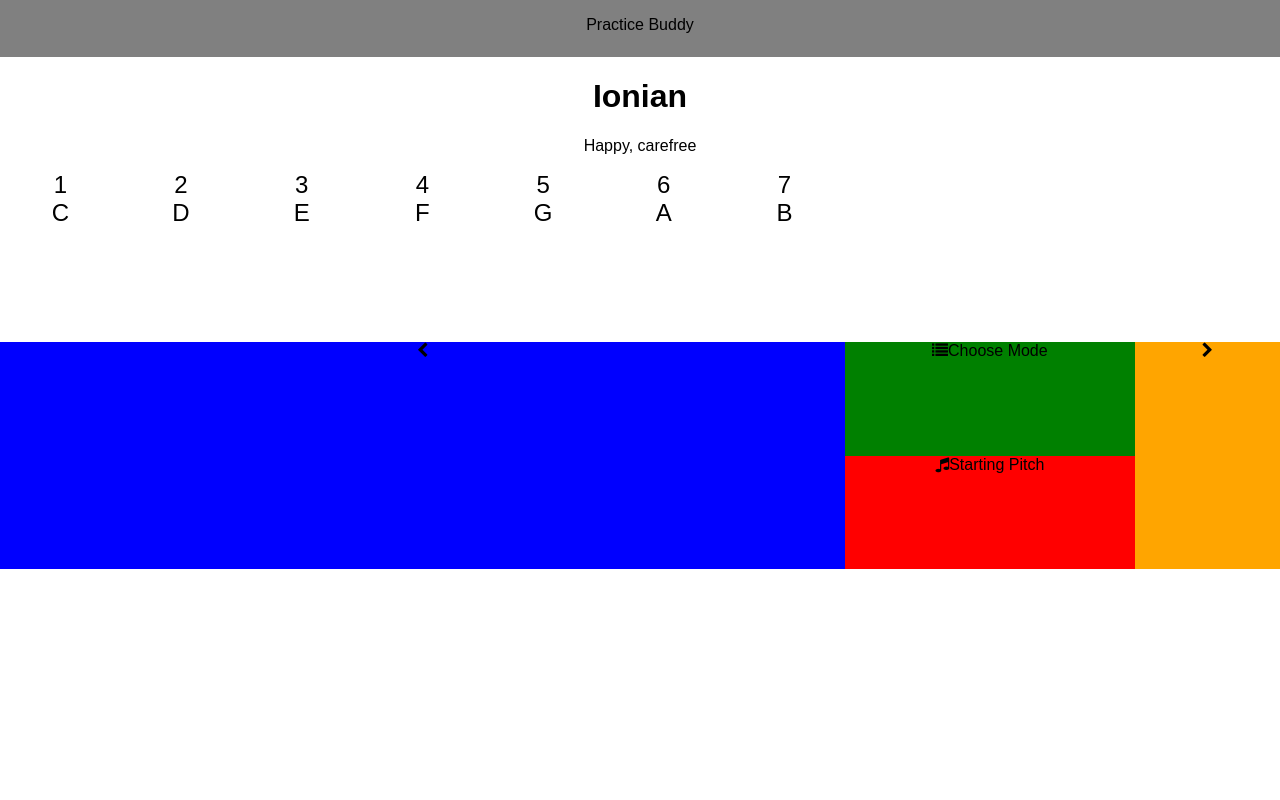
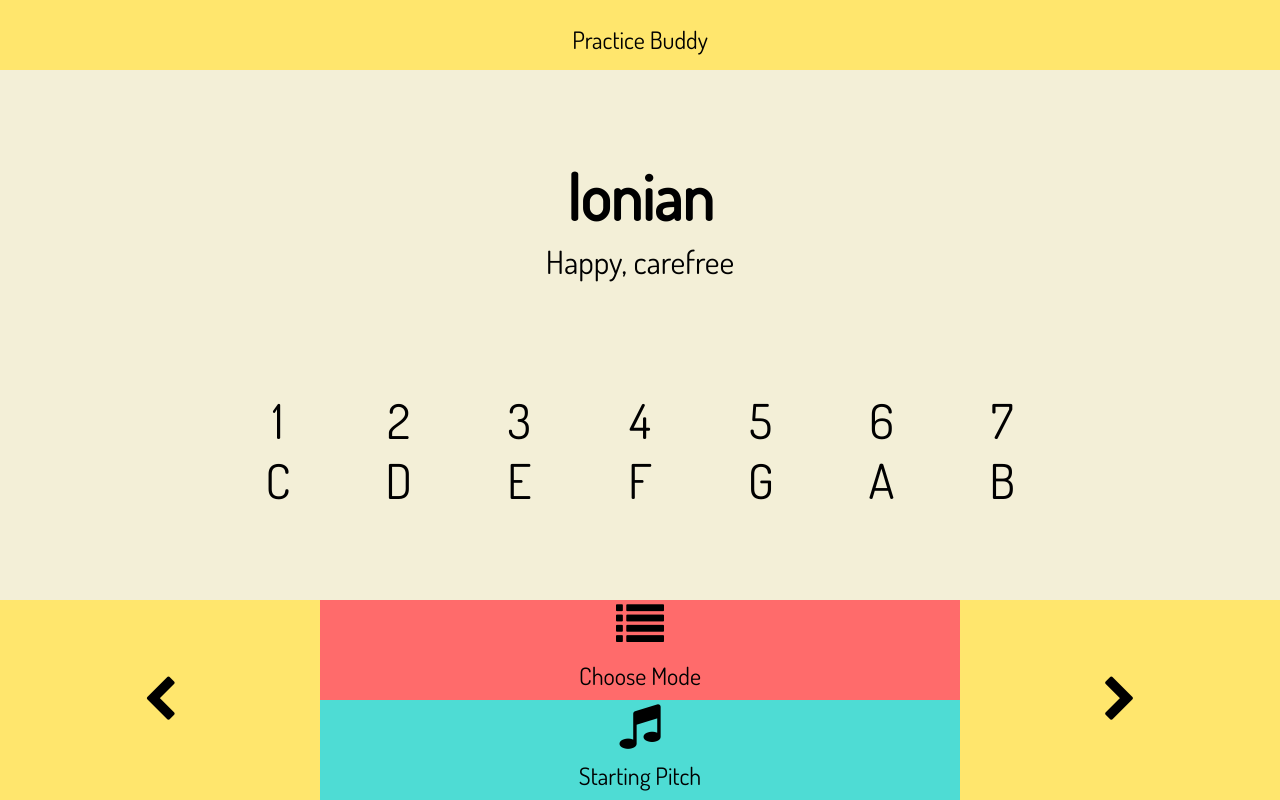
Before and after one commit to regexpressyourself/PracticeBuddy, a React (Create React App) app: page / in a window 1280 px wide. Built offline with nearby package versions, Linux system fonts and the light colour scheme.

Commit message:
add in color scheme and new grid layout

```diff
--- a/src/styles/index.css
+++ b/src/styles/index.css
@@ -1,54 +1,94 @@
+:root {
+  --bg-color:        #f3efd7;
+  --nav-color:       #ffe66d;
+  --nav-light-color: #ffefa2;
+  --dark-color:      #292f36;
+  --dark-color:      #292f36;
+  --blue-color:      #4edcd4;
+  --red-color:       #ff6b6b;
+}
+
 body {
     margin: 0;
     padding: 0;
-    font-family: sans-serif;
+    font-family: Dosis, sans-serif;
+    font-size: 200%;
 }
 
+i {
+    font-style: normal;
+}
+
+#mode-title {
+    margin-bottom: 5px;
+}
+
+#nav-title {
+    font-size: 75%;
+}
+#mode-blurb{
+    margin-top: 5px;
+    margin-bottom: 5px;
+}
 #mode-container {
-    height: 100%;
+    background-color: var(--bg-color);
+    height: 100vh;
     display:grid;
     grid-template-columns:  1fr 2fr 1fr;
-    grid-template-rows: 1fr 2fr 1fr 1fr 1fr 2fr 2fr;
+    grid-template-rows: 1fr 2fr 3fr 1fr 1fr;
     grid-auto-rows: auto;
     text-align:center;
     grid-template-areas: "nav      nav       nav"
                          "header   header    header"
-                         "blurb    blurb     blurb"
-                         "interval interval  interval"
-                         "note     note      note"
+                         "note-section note-section note-section"
                          "left-btn mode-btn  right-btn"
                          "left-btn pitch-btn right-btn";
  }
 .nav {
     grid-area: nav;
     /*position: fixed;*/
-    background-color: grey;
+    background-color: var(--nav-color);
+    max-height: 70px;
 }
 .header {
     grid-area: header;
 }
-.blurb {
-    grid-area: blurb;
+.note-section{
+    grid-area: note-section;
 }
-.interval {
-    grid-area: interval;
-}
-.note {
-    grid-area: note;
+.center-grid-area {
+    flex-flow: row wrap;
+    display: flex;
+    justify-content: center;
+    align-items: center;
 }
 .left-btn {
     grid-area: left-btn;
-    background-color: blue;
+    background-color: var(--nav-color);
 }
 .mode-btn {
     grid-area: mode-btn;
-    background-color: green;
+    background-color: var(--red-color);
+    display:grid;
+    grid-template-columns:  1fr;
+    grid-template-rows: 1fr 1fr;
 }
 .right-btn{
     grid-area: right-btn;
-    background-color: orange;
+    background-color: var(--nav-color);
 }
 .pitch-btn {
     grid-area: pitch-btn;
-    background-color: red;
+    background-color: var(--blue-color);
+    display:grid;
+    grid-template-columns:  1fr;
+    grid-template-rows: 1fr 1fr;
 }
+.btn-text {
+    padding:0;
+    margin:0;
+    font-size: 75%;
+}
+.fa {
+    font-size: 150%;
+}
```
